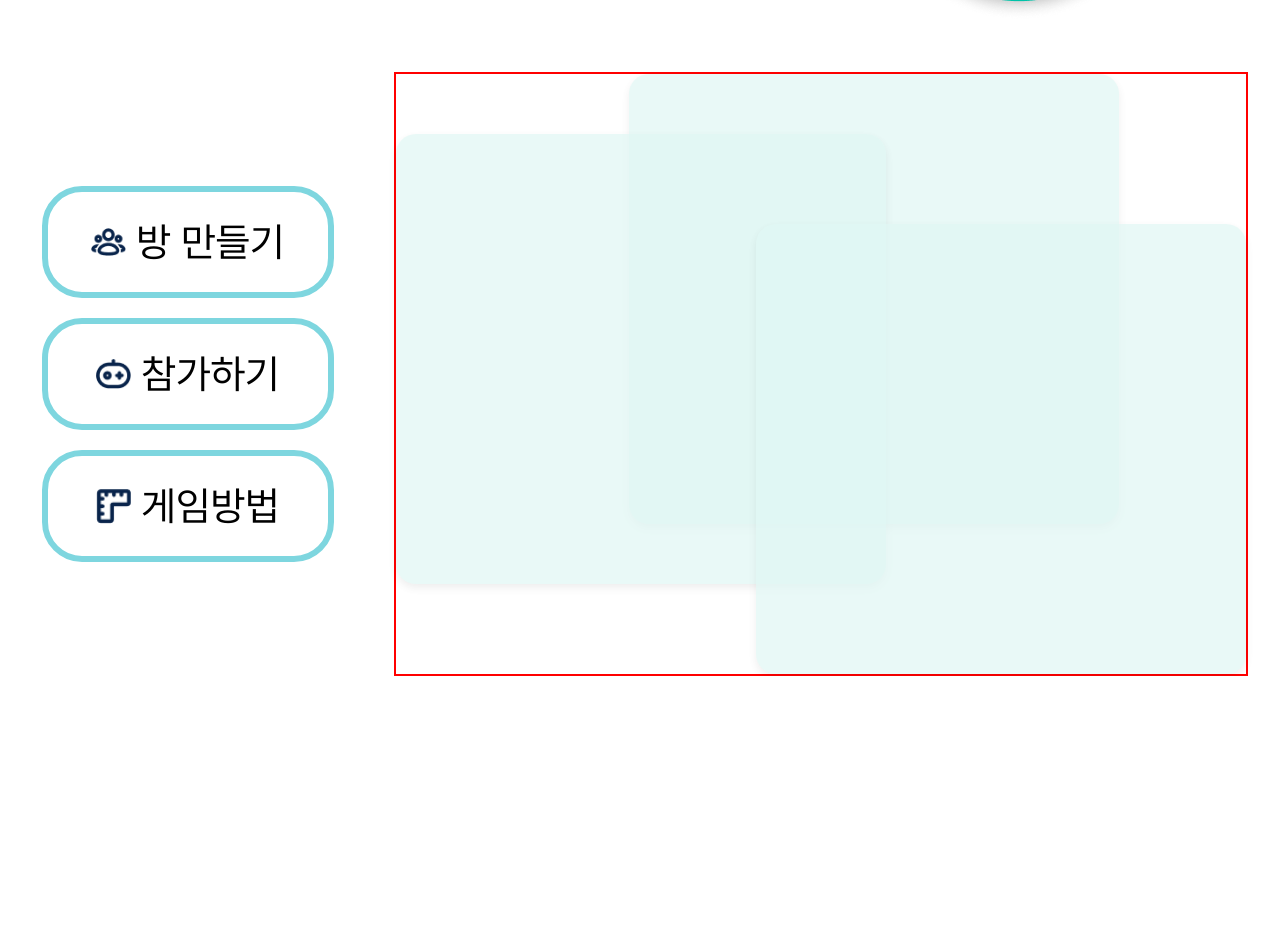
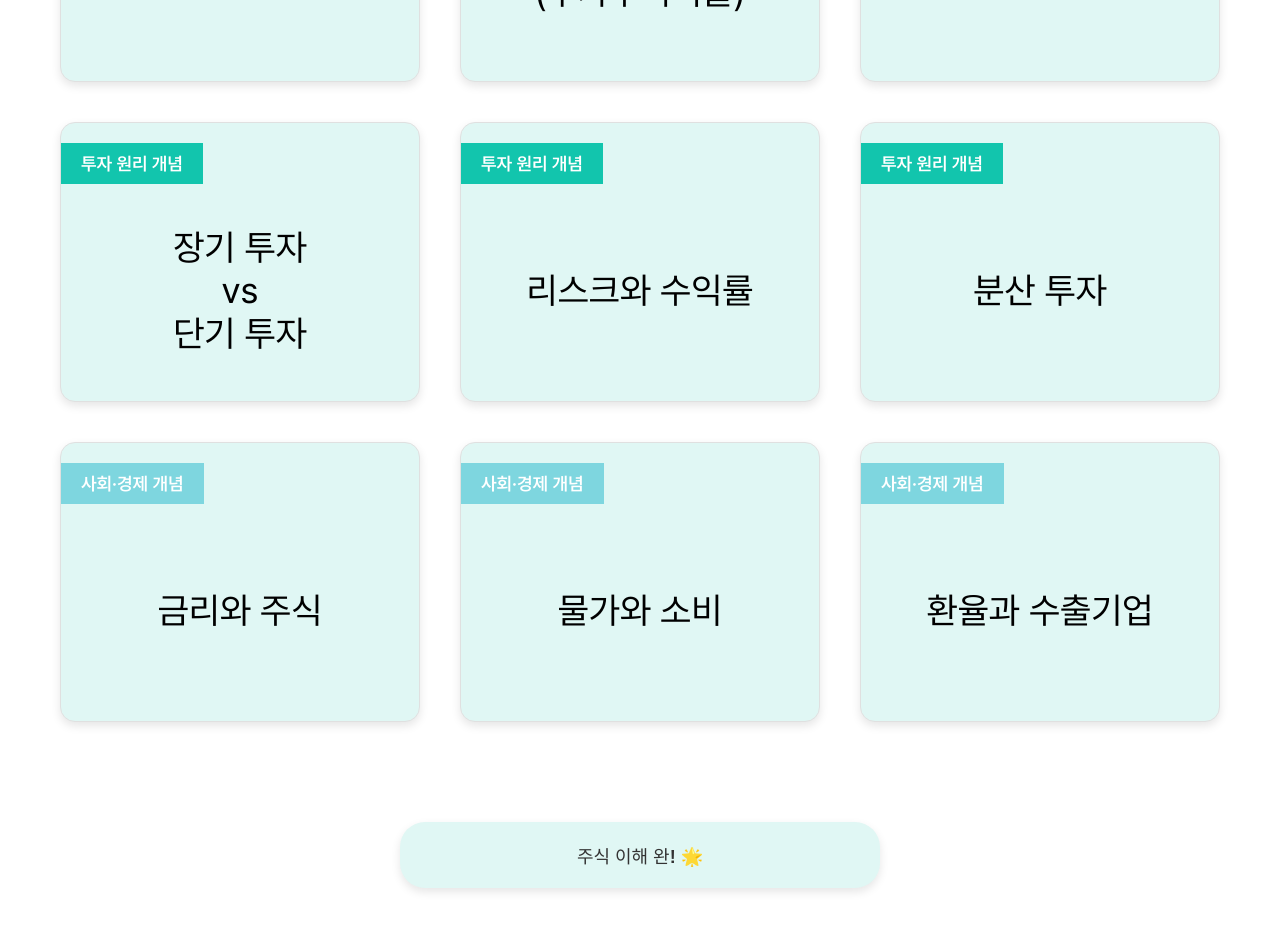
Before and after one commit to 9oormthon-univ/2025_SEASONTHON_TEAM_74_FE, a React (Vite) app: page /stock-card in a window 1280 px wide. Before the commit this address led to /. Shown: the part 420-1350 px from the top of the page. Before the commit the page ends 1096 px from the top, so only its background shows below. Built offline with nearby package versions, Linux system fonts and the light colour scheme.

Commit message:
[FEATURE] 주식 개념 카드 페이지

```diff
--- a/src/App.jsx
+++ b/src/App.jsx
@@ -4,6 +4,7 @@ import TestPage from './pages/TestPage';
 import HomePage from './pages/HomePage';
 import CreateRoom from './pages/CreateRoom';
 import JoinRoom from './pages/JoinRoom';
+import StockCard from './pages/StockCard';
 
 function App() {
   return (
@@ -13,6 +14,7 @@ function App() {
       <Route path="/" element={<HomePage />} />
       <Route path="/create-room" element={<CreateRoom />} />
       <Route path="/join-room" element={<JoinRoom />} />
+      <Route path="/stock-card" element={<StockCard />} />
     </Routes>
   );
 }
--- a/src/components/StockCardEx.jsx
+++ b/src/components/StockCardEx.jsx
@@ -1,8 +1,15 @@
+import { useNavigate } from "react-router-dom";
 import styled from "styled-components";
 
 const StockCardEx = () => {
+  const navigate = useNavigate();
+
+  const navigateToStockCard = () => {
+    navigate("/stock-card");
+  }
+
   return (
-    <CardContainer>
+    <CardContainer onClick={navigateToStockCard}>
       <Card className="card1" />
       <Card className="card2" />
       <Card className="card3" />
--- /dev/null
+++ b/src/pages/StockCard.jsx
@@ -0,0 +1,242 @@
+import { useState } from "react";
+import styled from "styled-components";
+import Header from "../components/Header";
+import { useNavigate } from "react-router-dom";
+
+const StockCard = () => {
+  const navigate = useNavigate();
+
+  const [flippedCards, setFlippedCards] = useState({});
+
+  const handleCardClick = (cardId) => {
+    setFlippedCards(prev => ({
+      ...prev,
+      [cardId]: !prev[cardId]
+    }));
+  };
+
+  const navigateToHome = () => {
+    navigate("/home");
+  }
+
+  const cardData = [
+    // Row 1: 기본 개념 용어
+    {
+      id: "card1",
+      category: "기본 개념 용어",
+      categoryColor: "#3AB7C4EB",
+      front: "배당금",
+      back: "배당금은 기업이 벌어들인 이익을 주주에게 나눠주는 것을 말해요. 가장 흔한 형태는 현금 배당으로, 주주에게 일정 금액을 현금으로 지급합니다. 또 다른 방식은 주식 배당으로, 현금 대신 새로 발행한 주식을 나눠줍니다."
+    },
+    {
+      id: "card2",
+      category: "기본 개념 용어",
+      categoryColor: "#3AB7C4EB",
+      front: "PER\n(주가수익비율)",
+      back: "PER은 주가를 주당순이익(EPS)으로 나눈 값이에요. 주가는 기업의 주식 가격이고, 주당순이익은 기업 순이익을 발행주식 수로 나눈 값이에요. 이 값이 높으면 주식이 비싸다, 낮으면 싸다고 평가할 수 있어요."
+    },
+    {
+      id: "card3",
+      category: "기본 개념 용어",
+      categoryColor: "#3AB7C4EB",
+      front: "주식시장",
+      back: "주식시장은 기업이 자금을 모으고 투자자가 주식을 사고 파는 곳이에요.\n코스피(KOSPI)는 대기업과 우량주가 상장된 대표 시장이고, 코스닥(KOSDAQ)은 중소·벤처기업 중심으로 신기술과 성장성이 큰 기업이 많이 상장돼 있어요."
+    },
+    // Row 2: 투자 원리 개념
+    {
+      id: "card4",
+      category: "투자 원리 개념",
+      categoryColor: "#00C2A8EB",
+      front: "장기 투자\nvs\n단기 투자",
+      back: "장기 투자는 수년 이상 주식을 보유하며 산업 성장과 기업 발전을 기다리는 방식이에요. 복리효과와 비용 절감, 안정감이 장점이지만, 기회비용과 시장 리스크가 있고 인내가 필요해요.\n단기투자는 며칠 내에서 수개월 단위로 수익을 추구하는 방식이에요. 빠른 수익과 유연성이 장점이지만, 높은 리스크와 비용, 심리적 스트레스가 단점이에요."
+    },
+    {
+      id: "card5",
+      category: "투자 원리 개념",
+      categoryColor: "#00C2A8EB",
+      front: "리스크와 수익률",
+      back: "리스크와 수익률은 비례 관계예요.\n위험이 커야 큰 수익을 기대할 수 있고, 위험을 줄이면 수익도 제한되는 구조예요."
+    },
+    {
+      id: "card6",
+      category: "투자 원리 개념",
+      categoryColor: "#00C2A8EB",
+      front: "분산 투자",
+      back: "분산 투자는 여러 종목, 산업, 자산군, 지역에 나눠 투자해 위험을 줄이는 전략이에요."
+    },
+    // Row 3: 사회·경제 개념
+    {
+      id: "card7",
+      category: "사회·경제 개념",
+      categoryColor: "#7ED6DF",
+      front: "금리와 주식",
+      back: "금리는 돈을 빌릴 때 내야 하는 이자 비율이에요. 금리가 오르면 기업 비용이 늘고 안전자산 선호가 커져 주식시장이 약세를 보이기 쉽고, 금리가 내리면 투자와 자금 유입이 늘어 주식시장이 강세를 보이기 쉬워요."
+    },
+    {
+      id: "card8",
+      category: "사회·경제 개념",
+      categoryColor: "#7ED6DF",
+      front: "물가와 소비",
+      back: "물가가 오르면 소비가 줄어 기업 실적이 약화되고 주식시장이 약세를 보일 수 있어요. 물가가 안정되면 소비가 늘고 기업 실적이 좋아져 주식시장이 활기를 띌 수 있어요."
+    },
+    {
+      id: "card9",
+      category: "사회·경제 개념",
+      categoryColor: "#7ED6DF",
+      front: "환율과 수출기업",
+      back: "환율이 오르면 수출기업이 유리하고 내수기업이 불리해요. 환율이 내리면 수출 기업이 불리하고 내수기업이 유리해요."
+    }
+  ];
+
+  return (
+    <PageContainer>
+      <Header />
+      <Container>
+        <CardGrid>
+          {cardData.map((card) => (
+            <CardWrapper key={card.id} $width={card.width}>
+              <Card
+                $isFlipped={flippedCards[card.id]}
+                onClick={() => handleCardClick(card.id)}
+              >
+                <CardFront>
+                  <CategoryLabel $color={card.categoryColor}>
+                    {card.category}
+                  </CategoryLabel>
+                  <CardContent $size="36px" $weight={700} $align="center">{card.front}</CardContent>
+                </CardFront>
+                <CardBack>
+                  <CategoryLabel $color={card.categoryColor}>
+                    {card.front}
+                  </CategoryLabel>
+                  <CardContent $size="18px" $weight={300} $align="justify">{card.back}</CardContent>
+                </CardBack>
+              </Card>
+            </CardWrapper>
+          ))}
+        </CardGrid>
+        <CompleteButton onClick={navigateToHome}>
+          주식 이해 완! 🌟
+        </CompleteButton>
+      </Container>
+    </PageContainer>
+  );
+};
+
+export default StockCard;
+
+const PageContainer = styled.div`
+  display: flex;
+  flex-direction: column;
+  justify-content: flex-start;
+  min-height: 100vh;
+`;
+
+const Container = styled.div`
+  display: flex;
+  flex-direction: column;
+  align-items: center;
+  gap: 50px;
+  padding: 40px;
+  margin-top: 100px;
+`;
+
+const CardGrid = styled.div`
+  display: grid;
+  grid-template-columns: repeat(3, 1fr);
+  gap: 40px;
+  justify-items: center;
+`;
+
+const CardWrapper = styled.div`
+  width: 360px;
+  height: 280px;
+  perspective: 1000px;
+  justify-items: center;
+`;
+
+const Card = styled.div`
+  position: relative;
+  width: 100%;
+  height: 100%;
+  transform-style: preserve-3d;
+  transition: transform 0.6s ease-in-out;
+  cursor: pointer;
+  transform: ${props => props.$isFlipped ? 'rotateY(180deg)' : 'rotateY(0deg)'};
+
+  &:hover {
+    transform: ${props => props.$isFlipped ? 'rotateY(180deg) scale(1.02)' : 'rotateY(0deg) scale(1.02)'};
+  }
+`;
+
+const CardSide = styled.div`
+  position: absolute;
+  width: 100%;
+  height: 100%;
+  backface-visibility: hidden;
+  border-radius: 15px;
+  background: var(--color-primary);
+  box-shadow: 0 4px 10px rgba(0, 0, 0, 0.1);
+  display: flex;
+  flex-direction: column;
+  padding: 20px;
+  box-sizing: border-box;
+  border: 1px solid #e0e0e0;
+`;
+
+const CardFront = styled(CardSide)`
+  transform: rotateY(0deg);
+`;
+
+const CardBack = styled(CardSide)`
+  transform: rotateY(180deg);
+  background: var(--color-primary);
+  color: var(--color-text);
+`;
+
+const CategoryLabel = styled.div`
+  background-color: ${props => props.$color};
+  color: var(--color-background);
+  font-size: 18px;
+  font-weight: 600;
+  padding: 10px 20px;
+  align-self: flex-start;
+  margin: 0px auto 15px -20px;
+`;
+
+const CardContent = styled.div`
+  font-size: ${props => props.$size || "16px"};
+  font-weight: ${props => props.$weight || "400"}
+  line-height: 1.4;
+  text-align: ${props => props.$align || "justify"};
+  flex: 1;
+  display: flex;
+  align-items: center;
+  justify-content: center;
+  color: inherit;
+  white-space: pre-line;
+  word-break: keep-all;
+  overflow-wrap: break-word;
+`;
+
+const CompleteButton = styled.button`
+  width: 480px;
+  background: var(--color-primary);
+  color: #333;
+  border: none;
+  border-radius: 25px;
+  margin: 50px;
+  padding: 20px;
+  font-size: 18px;
+  font-weight: 600;
+  cursor: pointer;
+  transition: all 0.3s ease;
+  box-shadow: 0 4px 10px rgba(0, 0, 0, 0.1);
+
+  &:hover {
+    background: var(--color-secondary);
+    color: white;
+    transform: translateY(-2px);
+    box-shadow: 0 6px 15px rgba(0, 0, 0, 0.15);
+  }
+`;
```
Also changed, not shown: 1 other file (tests, documents, lock files or other folders).
